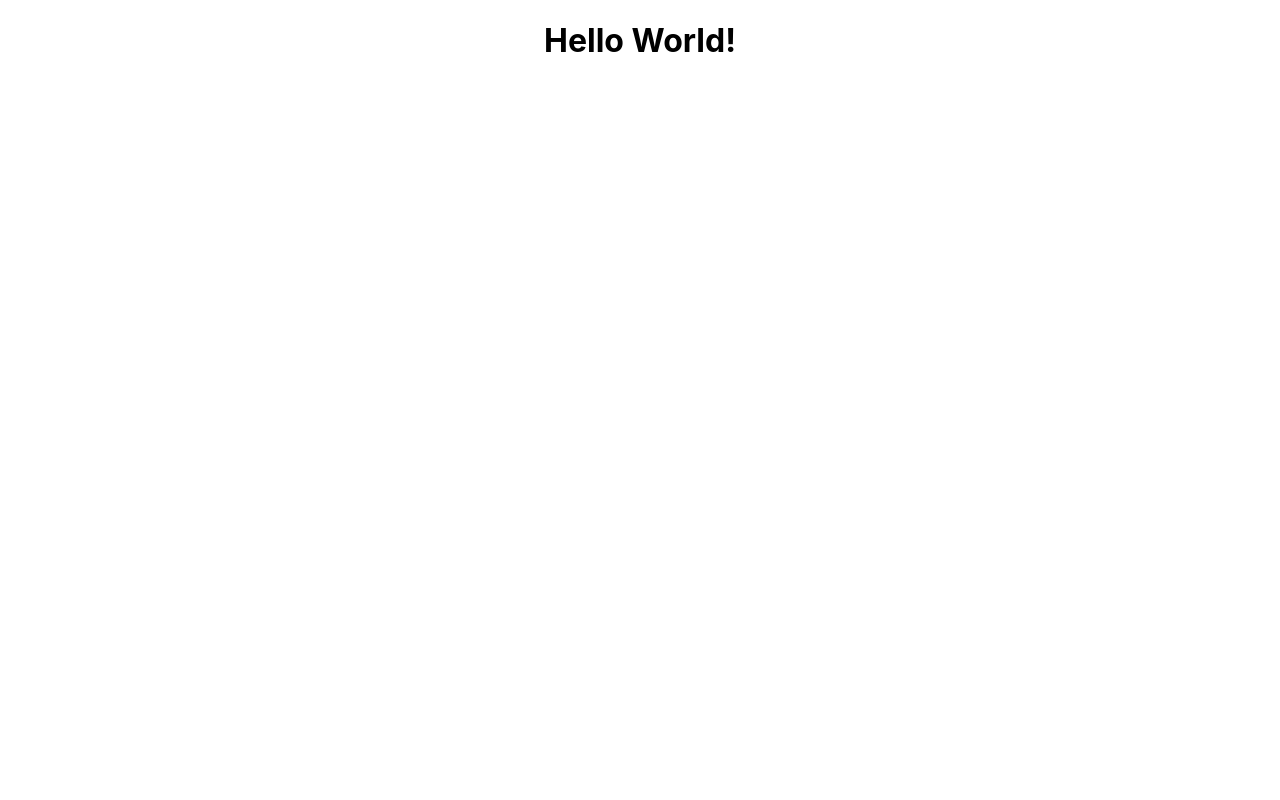
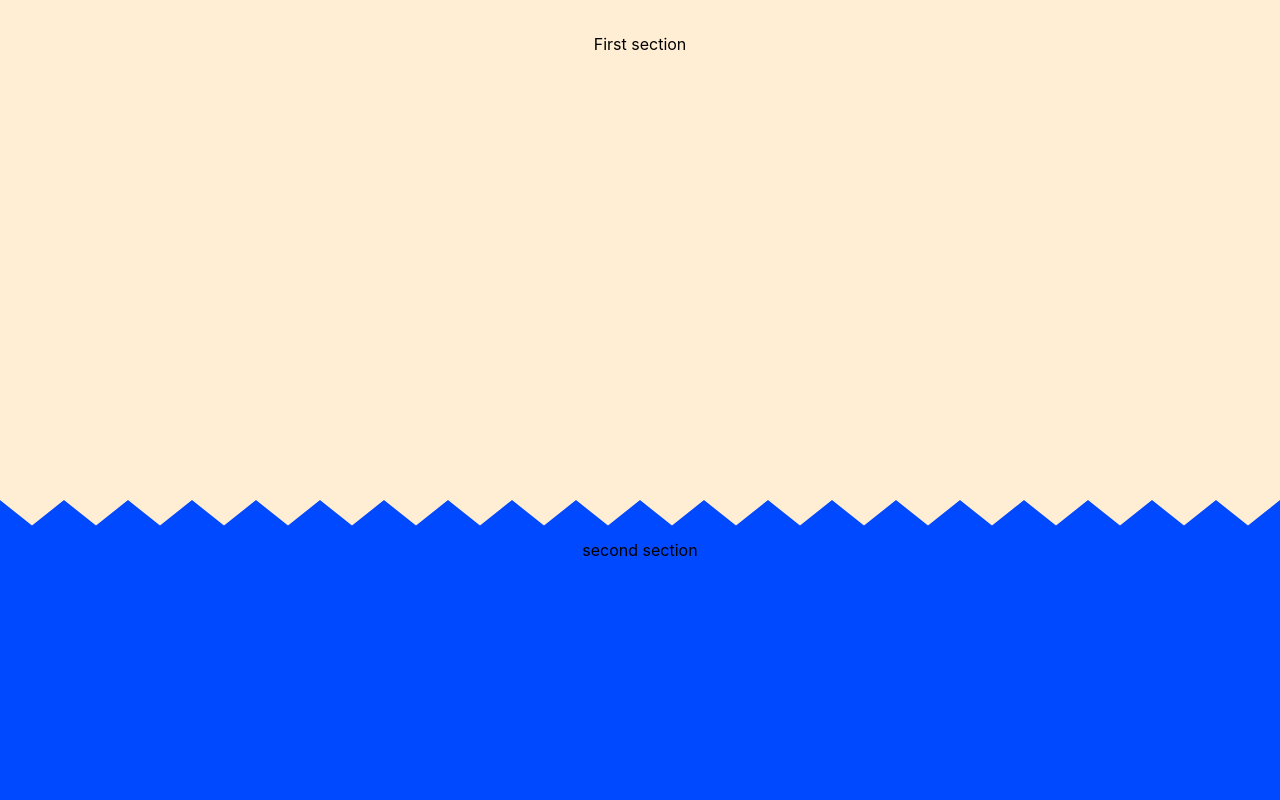
Before and after one commit to JackDixon019/Portfolio_Site, a React (Create React App) app: page / in a window 1280 px wide. Shown: the top 800 px of the page. Built offline with nearby package versions, Linux system fonts and the light colour scheme.

Commit message:
feat: added jagged sections

```diff
--- a/public/index.html
+++ b/public/index.html
@@ -26,7 +26,7 @@
     -->
     <title>React App</title>
   </head>
-  <body>
+  <body class="bg-papaya-whip-100">
     <noscript>You need to enable JavaScript to run this app.</noscript>
     <div id="root"></div>
     <!--
--- a/src/App.css
+++ b/src/App.css
@@ -1,38 +1,60 @@
+
+
 .App {
   text-align: center;
 }
 
-.App-logo {
-  height: 40vmin;
-  pointer-events: none;
+section{
+  height:500px;
+  min-height: 50dvh;
+}
+.jagged{
+  position: relative;
+  padding-top: 4dvh;
+
 }
 
-@media (prefers-reduced-motion: no-preference) {
-  .App-logo {
-    animation: App-logo-spin infinite 20s linear;
-  }
+.nonJagged{
+  padding: 3dvw;
 }
 
-.App-header {
-  background-color: #282c34;
-  min-height: 100vh;
-  display: flex;
-  flex-direction: column;
-  align-items: center;
-  justify-content: center;
-  font-size: calc(10px + 2vmin);
-  color: white;
+.jagged:after {
+  z-index: 1;
+  content:"";
+  height:2vw;
+  position:absolute;
+  top:100%;
+  left:0;
+  right:0;
+  clip-path:polygon(
+     0 0, 2.5% 100%, 5% 0,  7.5% 100%,
+   10% 0,12.5% 100%,15% 0, 17.5% 100%,
+   20% 0,22.5% 100%,25% 0, 27.5% 100%,
+   30% 0,32.5% 100%,35% 0, 37.5% 100%,
+   40% 0,42.5% 100%,45% 0, 47.5% 100%,
+   50% 0,52.5% 100%,55% 0, 57.5% 100%,
+   60% 0,62.5% 100%,65% 0, 67.5% 100%,
+   70% 0,72.5% 100%,75% 0, 77.5% 100%,
+   80% 0,82.5% 100%,85% 0, 87.5% 100%,
+   90% 0,92.5% 100%,95% 0, 97.5% 100%, 100% 0);
 }
-
-.App-link {
-  color: #61dafb;
+.jagged:before {
+  z-index: 1;
+  content:"";
+  height:2vw;
+  position:absolute;
+  top:-2vw;
+  left:-3vw;
+  right:0;
+  clip-path:polygon(
+     0 100%, 2.5% 0%, 5% 100%,  7.5% 0%,
+   10% 100%,12.5% 0%,15% 100%, 17.5% 0%,
+   20% 100%,22.5% 0%,25% 100%, 27.5% 0%,
+   30% 100%,32.5% 0%,35% 100%, 37.5% 0%,
+   40% 100%,42.5% 0%,45% 100%, 47.5% 0%,
+   50% 100%,52.5% 0%,55% 100%, 57.5% 0%,
+   60% 100%,62.5% 0%,65% 100%, 67.5% 0%,
+   70% 100%,72.5% 0%,75% 100%, 77.5% 0%,
+   80% 100%,82.5% 0%,85% 100%, 87.5% 0%,
+   90% 100%,92.5% 0%,95% 100%, 97.5% 0%, 100% 100%);
 }
-
-@keyframes App-logo-spin {
-  from {
-    transform: rotate(0deg);
-  }
-  to {
-    transform: rotate(360deg);
-  }
-}
--- a/src/App.js
+++ b/src/App.js
@@ -5,7 +5,7 @@ import HomePage from "./pages/HomePage";
 
 function App() {
     return (
-        <div className="App">
+        <div className="App min-h-screen">
             <Routes>
                 <Route path="/" element={<HomePage />} />
                 {/* <Route path="/Contact" element={<ContactPage />} /> */}
--- /dev/null
+++ b/src/components/JaggedSection.jsx
@@ -0,0 +1,7 @@
+export default function JaggedSection({ children }) {
+    return (
+        <section className=" jagged after:bg-papaya-whip-100 before:bg-papaya-whip-100 w-full">
+            {children}
+        </section>
+    );
+}
--- a/src/index.css
+++ b/src/index.css
@@ -1,3 +1,7 @@
+@tailwind base;
+@tailwind components;
+@tailwind utilities;
+
 body {
   margin: 0;
   font-family: -apple-system, BlinkMacSystemFont, 'Segoe UI', 'Roboto', 'Oxygen',
--- a/src/pages/HomePage.jsx
+++ b/src/pages/HomePage.jsx
@@ -1,7 +1,23 @@
-export default function HomePage(){
-    return(
-        <div id="HomePage">
-            <h1>Hello World!</h1>
+import JaggedSection from "../components/JaggedSection";
+
+export default function HomePage() {
+    return (
+        <div id="HomePage" className="min-h-screen">
+            <JaggedSection>
+                First section
+            </JaggedSection>
+            <section className="nonJagged bg-smalt-700 after:bg-smalt-700  relative w-full">
+                second section
+            </section>
+            <JaggedSection>
+                Third section
+            </JaggedSection>
+            <section className="nonJagged relative w-full bg-orange-peel-500 ">
+                Fourth section
+            </section>
+            <JaggedSection>
+                Fifth section
+            </JaggedSection>
         </div>
-    )
+    );
 }
--- a/tailwind.config.js
+++ b/tailwind.config.js
@@ -15,7 +15,48 @@ module.exports = {
         '800': '#984008',
         '900': '#7c350b',
         '950': '#481a00',
-      }
+      },
+      'papaya-whip': {
+        '50': '#fff8ed',
+        '100': '#ffeed4',
+        '200': '#fedaaa',
+        '300': '#fdbf74',
+        '400': '#fb983c',
+        '500': '#f97b16',
+        '600': '#ea5f0c',
+        '700': '#c2470c',
+        '800': '#9a3912',
+        '900': '#7c3112',
+        '950': '#431607',
+      },
+      'smalt': {
+        '50': '#ebf7ff',
+        '100': '#d1edff',
+        '200': '#aedfff',
+        '300': '#76ceff',
+        '400': '#35b1ff',
+        '500': '#0788ff',
+        '600': '#0062ff',
+        '700': '#0049ff',
+        '800': '#003cd7',
+        '900': '#0036a0',
+        '950': '#062365',
+      },
+      'scarlet': {
+        '50': '#fff5ec',
+        '100': '#ffe8d3',
+        '200': '#ffcda5',
+        '300': '#ffa96d',
+        '400': '#ff7932',
+        '500': '#ff550a',
+        '600': '#f23700',
+        '700': '#cc2602',
+        '800': '#a11f0b',
+        '900': '#821c0c',
+        '950': '#460a04',
+    },
+
+
     },
     extend: {},
   },
```
Also changed, not shown: 1 other file (tests, documents, lock files or other folders).
